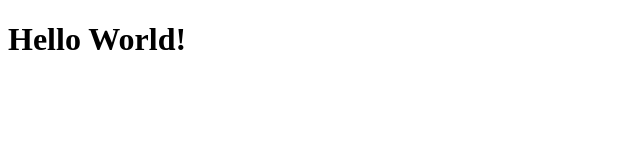
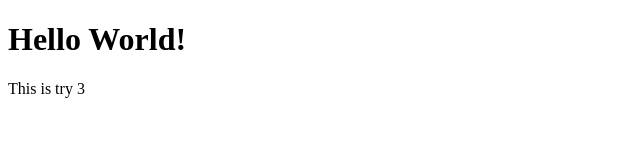
Before and after one commit to csitstudentsguide/first-cicd-test, a plain HTML site: page webapp/index.html in a window 1280 px wide. Shown: the full height of the page, 0-640 px from the left. Drawn offline with Linux system fonts and the light colour scheme.

Commit message:
Update index.html

```diff
--- a/webapp/index.html
+++ b/webapp/index.html
@@ -7,5 +7,6 @@
 </head>
 <body>
     <h1>Hello World!</h1>
+    <p>This is try 3</p>
 </body>
 </html>
```
